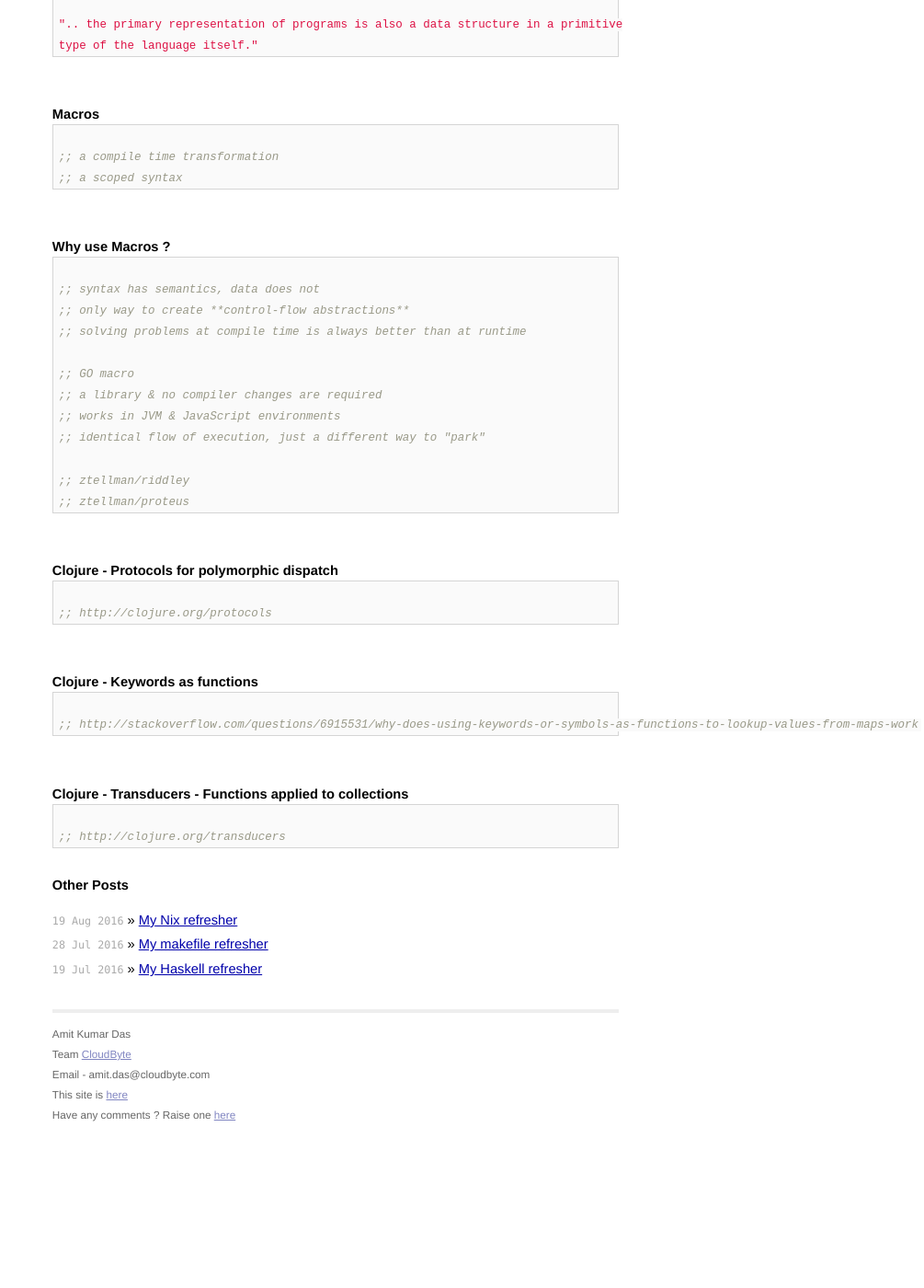
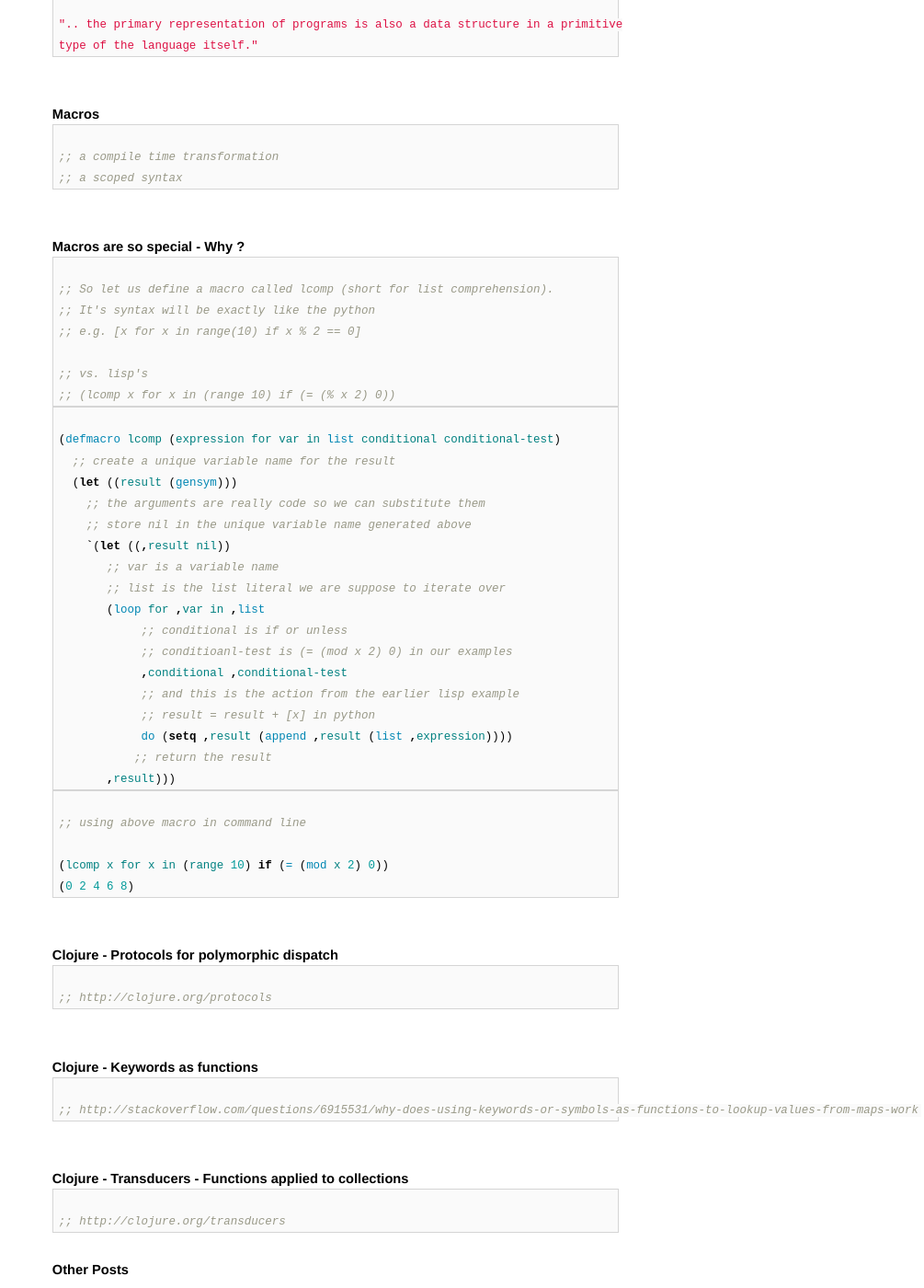
Before and after one commit to AmitKumarDas/amitkumardas.github.io, a Jekyll site: the page built from _posts/2016-08-12-my-lisp-refresher.md, in a window 1280 px wide and 1400 px high, scrolled down 2307 px. Shown: the whole window at 92% size, without its empty margins (275-1280 px from the left). Built offline with Jekyll 4.4.1, drawn with Linux system fonts in a browser that asks for light colours; before the commit the page ends 3542 px from its top, so only the background shows below that.

Commit message:
Update 2016-08-12-my-lisp-refresher.md

````diff
--- a/_posts/2016-08-12-my-lisp-refresher.md
+++ b/_posts/2016-08-12-my-lisp-refresher.md
@@ -135,21 +135,45 @@ type of the language itself."
 
 <br />
 
-### Why use Macros ?
+### Macros are so special - Why ?
 
-```clojure
+```lisp
 
-;; syntax has semantics, data does not
-;; only way to create **control-flow abstractions**
-;; solving problems at compile time is always better than at runtime
+;; So let us define a macro called lcomp (short for list comprehension).
+;; It's syntax will be exactly like the python
+;; e.g. [x for x in range(10) if x % 2 == 0]
 
-;; GO macro
-;; a library & no compiler changes are required
-;; works in JVM & JavaScript environments
-;; identical flow of execution, just a different way to "park"
+;; vs. lisp's
+;; (lcomp x for x in (range 10) if (= (% x 2) 0))
+```
 
-;; ztellman/riddley
-;; ztellman/proteus
+```lisp
+
+(defmacro lcomp (expression for var in list conditional conditional-test)
+  ;; create a unique variable name for the result
+  (let ((result (gensym)))
+    ;; the arguments are really code so we can substitute them
+    ;; store nil in the unique variable name generated above
+    `(let ((,result nil))
+       ;; var is a variable name
+       ;; list is the list literal we are suppose to iterate over
+       (loop for ,var in ,list
+            ;; conditional is if or unless
+            ;; conditioanl-test is (= (mod x 2) 0) in our examples
+            ,conditional ,conditional-test
+            ;; and this is the action from the earlier lisp example
+            ;; result = result + [x] in python
+            do (setq ,result (append ,result (list ,expression))))
+           ;; return the result
+       ,result)))
+```
+
+```lisp
+
+;; using above macro in command line
+
+(lcomp x for x in (range 10) if (= (mod x 2) 0))
+(0 2 4 6 8)
 ```
 
 <br />
````
